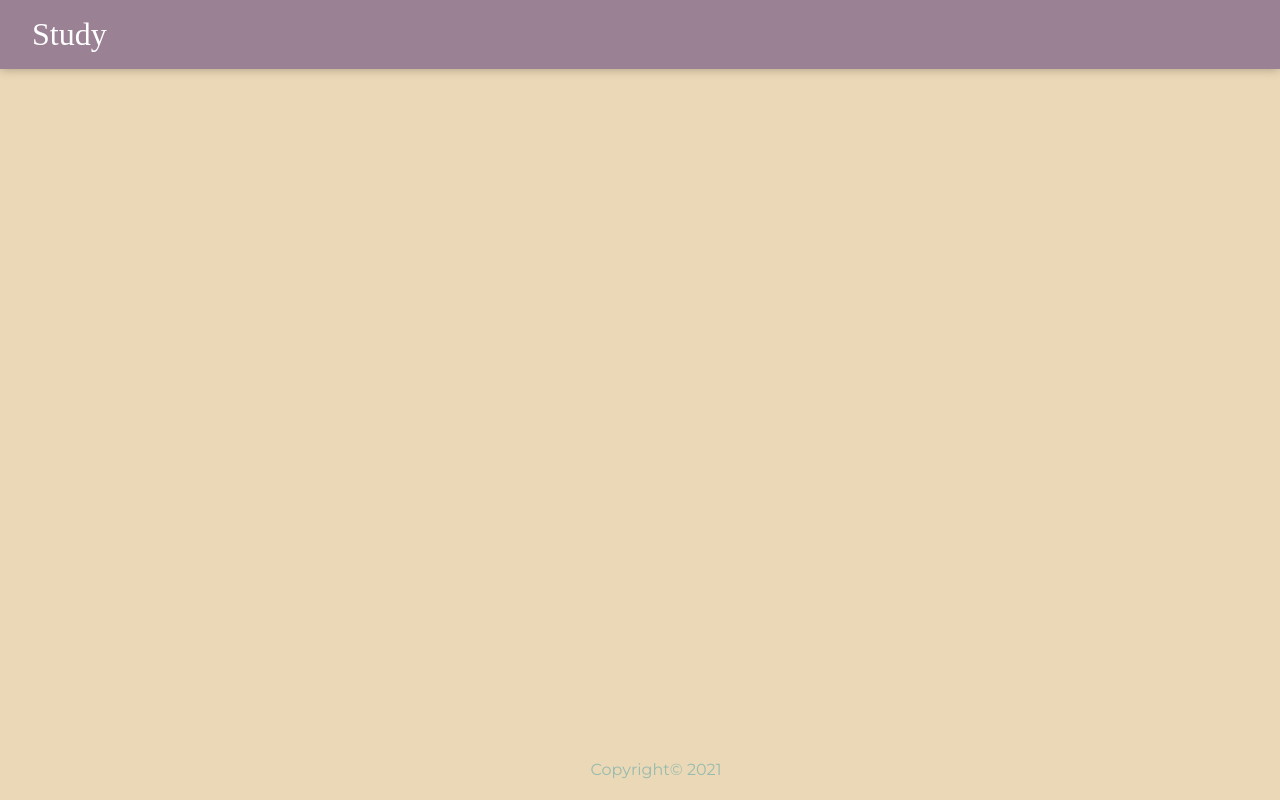
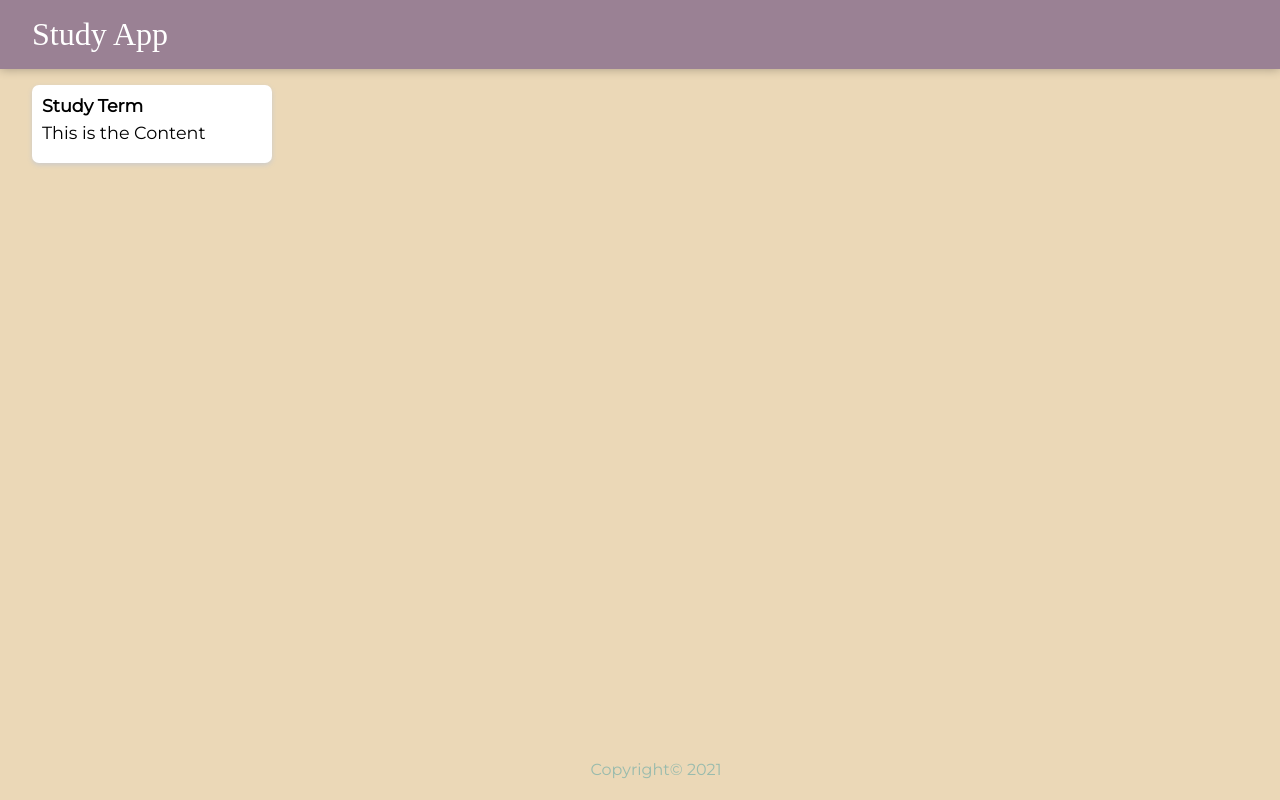
Before and after one commit to phher802/StudyAppProj, a React (Create React App) app: page / in a window 1280 px wide. Built offline with nearby package versions, Linux system fonts and the light colour scheme; a web font is replaced by a local one.

Commit message:
Add Note jsx file to components folder

```diff
--- a/src/components/App.jsx
+++ b/src/components/App.jsx
@@ -1,14 +1,17 @@
 import React from "react";
 import Header from "./Header";
 import Footer from "./Footer";
+import Note from "./Note";
 
 function App(){
     return (
     <div>
         <Header />
+        <Note />
         <Footer />
     </div>
     );
 }
 
-export default App
+
+export default App;
--- a/src/components/Header.jsx
+++ b/src/components/Header.jsx
@@ -2,10 +2,11 @@
 
 
 function Header(){
-   return <header>
-       <h1>Study</h1>
+   return (
+   <header>
+       <h1>Study App</h1>
    </header>
-
+   );
 }
 
 
--- /dev/null
+++ b/src/components/Note.jsx
@@ -0,0 +1,14 @@
+import React from "react";
+
+
+function Note() {
+    return (
+        <div className="note">
+            <h1>Study Term</h1>
+            <p>This is the Content</p>
+        </div>
+    );
+}
+
+
+export default Note;
```
